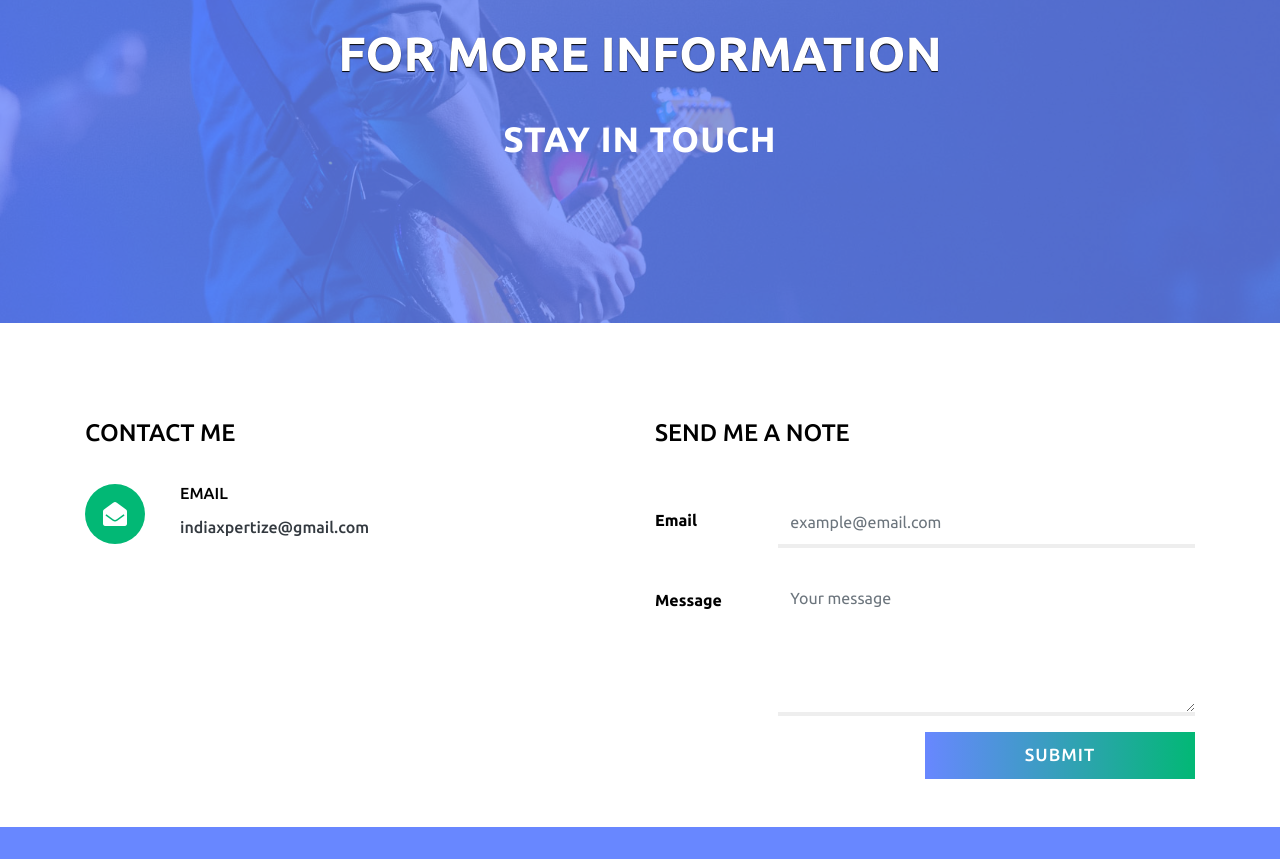
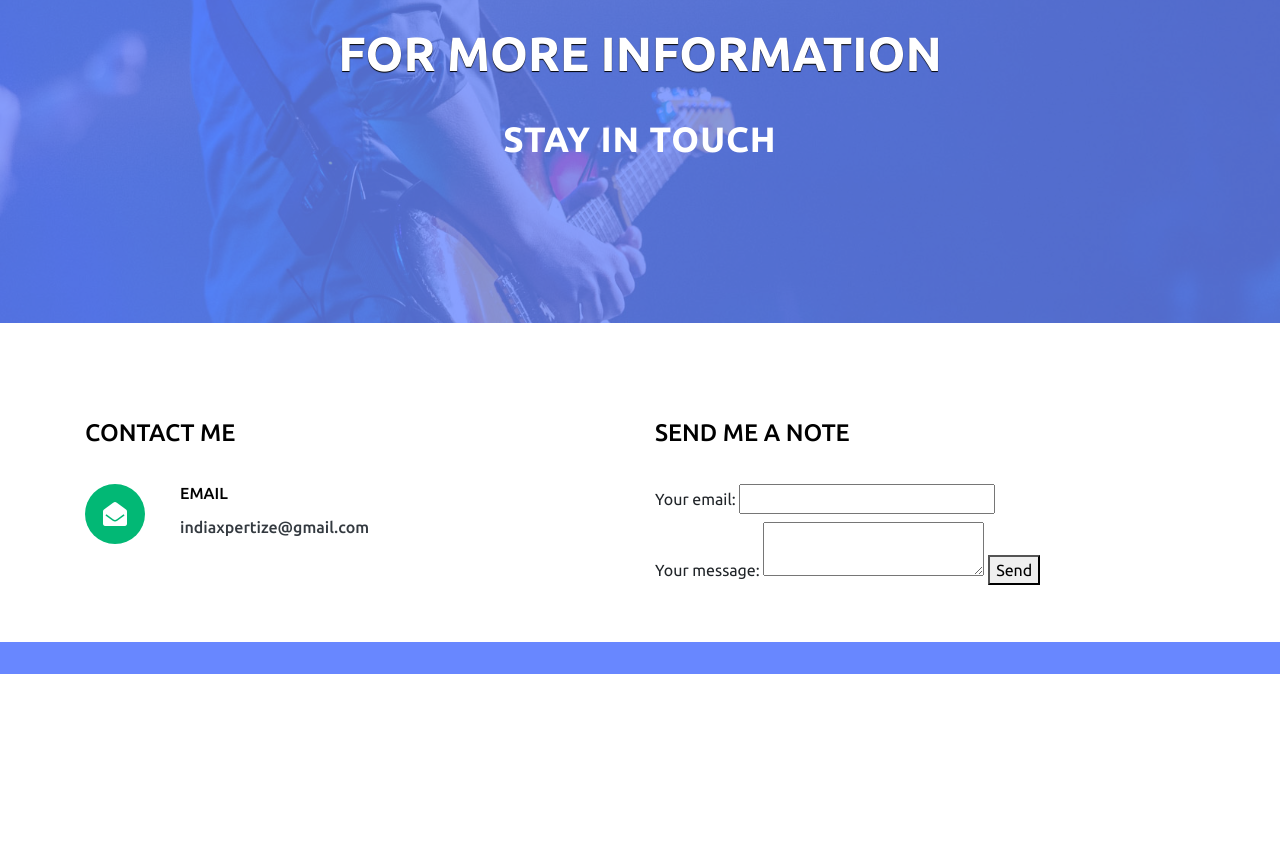
Before and after one commit to sunilblr/podcast, a plain HTML site: page index.html in a window 1280 px wide. Shown: the part 3239-4098 px from the top of the page. After the commit the page ends 3913 px from the top, so only its background shows below. Drawn offline with Linux system fonts and the light colour scheme.

Commit message:
Add files via upload

```diff
--- a/index.html
+++ b/index.html
@@ -258,36 +258,23 @@ SmartPhone Compatible web template, free WebDesigns for Nokia, Samsung, LG, Sony
 				<div class="col-lg-6 wthree-form-left my-lg-0 mt-5">
 					<h5>send me a note</h5>
 					<!-- contact form grid -->
-					<div class="contact-top1">
-						<form action="https://formspree.io/f/xeqwpowb" method="POST" class="contact-wthree">
-							<div class="form-group d-flex">
-								<!--label>
-									Name
-								</label//-->
-								<!--input class="form-control" type="text" placeholder="johnson" name="email" required=""//-->
-							</div>
-							<div class="form-group d-flex">
-								<label>
-									Email
-								</label>
-								<input class="form-control" type="email" placeholder="example@email.com" name="email" required="">
-							</div>
-							<div class="form-group d-flex">
-								<!--label>
-									Phone
-								</label//-->
-								<!--input class="form-control" type="text" placeholder="XXXX XXXX XX" name="email" required=""//-->
-							</div>
-							<div class="form-group d-flex">
-								<label>
-									Message
-								</label>
-								<textarea class="form-control" rows="5" id="contactcomment" placeholder="Your message" required></textarea>
-							</div>
-							<div class="d-flex  justify-content-end">
-								<button type="submit" class="btn btn-agile btn-block w-50">Submit</button>
-							</div>
-						</form>
+
+						<!-- modify this form HTML and place wherever you want your form -->
+<form
+action="https://formspree.io/f/xeqwpowb"
+method="POST"
+>
+<label>
+  Your email:
+  <input type="email" name="email">
+</label>
+<label>
+  Your message:
+  <textarea name="message"></textarea>
+</label>
+<!-- your other form fields go here -->
+<button type="submit">Send</button>
+</form>
 					</div>
 					<!--  //contact form grid ends here -->
 				</div>
```
